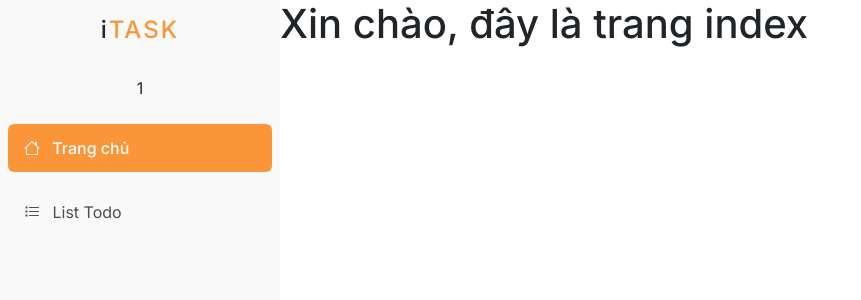
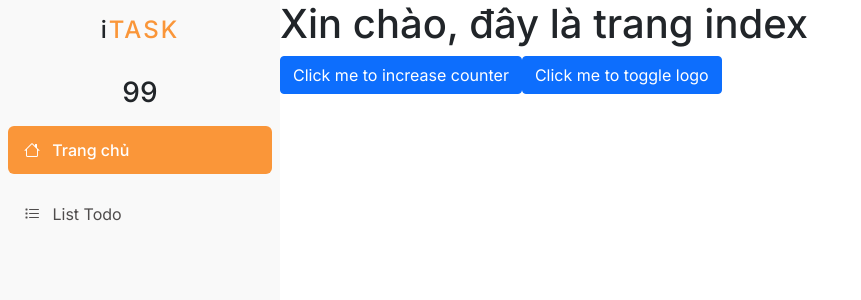
Before and after one commit to TuanPhamHP/react-learning, a React (Create React App) app: page / in a window 1280 px wide. Shown: the top 300 px of the page, without its empty margins (0-861 px from the left). Built offline with nearby package versions, Linux system fonts and the light colour scheme.

Commit message:
update: add useEffect

```diff
--- a/src/components/layouts/Sidebar.js
+++ b/src/components/layouts/Sidebar.js
@@ -2,14 +2,44 @@ import { Link, NavLink } from 'react-router-dom';
 
 import styles from '../../assets/styles/sidebar.module.css';
 import 'bootstrap-icons/font/bootstrap-icons.css';
+
+// dùng để lấy ra state của slice
+import { useSelector } from 'react-redux';
+
+// đại diện cho slice
 import { selectCount } from '../../store/counter';
-import { useSelector, useDispatch } from 'react-redux';
+
+import { useEffect } from 'react';
 
 function Sidebar() {
-	const storeCounter = useSelector(selectCount);
-	const counter = storeCounter.numb;
+	// truy cập vào state của store/counter bằng useSelector
+	// gán data lấy được vào 1 biến để gọi đến
+	const counterState = useSelector(selectCount);
+	// console.log(counterState);
+	// const counter = storeCounter.numb;
 
-	console.log(storeCounter);
+	// console.log(storeCounter);
+
+	useEffect(
+		() => {
+			//  chỉ chạy duy nhất 1 lần khi component được mounted
+			console.log('yay, i mounted');
+		},
+		[
+			// dependencies
+		]
+	);
+	// useEffect(() => {
+	// 	console.log('yay, a,b changed');
+	// },[a,b]);
+
+	useEffect(() => {
+		console.log('yay, i updated');
+	});
+
+	useEffect(() => {
+		console.log('yay, logo update');
+	}, [counterState.isShowLogo, counterState.numb]);
 
 	const sidebarStyles = {
 		width: '280px',
@@ -22,13 +52,15 @@ function Sidebar() {
 
 	return (
 		<nav className='navBar' style={sidebarStyles}>
+			{counterState.isShowLogo ? (
 				<div className='logo-text'>
 					<p className={styles.logoText}>
 						<span>i</span>
 						<span className={styles.textPr}>TASK</span>
 					</p>
 				</div>
-			<p className='text-center'>{counter}</p>
+			) : null}
+			<h3 className='text-center'>{counterState.numb}</h3>
 
 			<ul className='list-group rounded-0 px-2 '>
 				<li className={`bg-transparent list-group-item border-0 px-0 ${styles.navLinkItem}`}>
@@ -58,3 +90,19 @@ function Sidebar() {
 }
 
 export default Sidebar;
+// life cycle
+// init => mounted => updated => unmounted
+// chạy useEffect => [] => [a,b] hoặc không có dependencies =>
+
+// useEffect(() => {
+// 	first
+
+// 	return () => {
+// 		second
+// 	}
+// }, [third])
+
+// useEffect sẽ xác định kiểu chạy khi third (dependencies) thay đổi
+// [a,b] => useEffect chạy khi a || b thay đổi
+// [] => useEffect chỉ chạy duy nhất 1 lần khi component mounted
+//    => useEffect chạy mỗi lần component update
--- a/src/index.js
+++ b/src/index.js
@@ -13,11 +13,9 @@ import { Provider } from 'react-redux';
 const root = ReactDOM.createRoot(document.getElementById('root'));
 root.render(
 	<Provider store={store}>
-		<React.StrictMode>
-			<BrowserRouter>
-				<App />
-			</BrowserRouter>
-		</React.StrictMode>
+		<BrowserRouter>
+			<App />
+		</BrowserRouter>
 	</Provider>
 );
 
--- a/src/pages/index.js
+++ b/src/pages/index.js
@@ -1,15 +1,32 @@
-import { selectCount, increment } from '../store/counter';
-import { useSelector, useDispatch } from 'react-redux';
+// hook dùng để truy cập vào các actions của slice
+import { useDispatch } from 'react-redux';
+
+// import action của slice đó
+import { increment, toggleLogo } from '../store/counter';
+
 function IndexPage() {
+	// dùng để thực thi action của slice
 	const dispatch = useDispatch();
+
 	const btnClicked = () => {
+		// thực thi action của slice
 		dispatch(increment());
+	};
+
+	const btnToggleClicked = () => {
+		dispatch(toggleLogo());
 	};
 
 	return (
 		<div>
 			<h1>Xin chào, đây là trang index</h1>
-			{/* <button onClick={btnClicked}>click</button> */}
+
+			<button className='btn btn-primary' onClick={btnClicked}>
+				Click me to increase counter
+			</button>
+			<button className='btn btn-primary' onClick={btnToggleClicked}>
+				Click me to toggle logo
+			</button>
 
 			{/*
 			 	LocalStorage
--- a/src/store/counter.js
+++ b/src/store/counter.js
@@ -4,17 +4,30 @@ export const counterSlice = createSlice({
 	name: 'counter',
 	initialState: {
 		value: 0,
-		numb: 1,
+		numb: 99,
+		userName: 'Tuấn',
+		isShowLogo: true,
 	},
 	reducers: {
+		// nơi update state của bản thân slice
 		increment: state => {
 			state.numb += 1;
+		},
+		decrement: state => {
+			state.numb -= 1;
+		},
+		toggleLogo: state => {
+			state.isShowLogo = !state.isShowLogo;
 		},
 	},
 });
 
-export const { increment } = counterSlice.actions;
+export const { increment, decrement, toggleLogo } = counterSlice.actions;
 
+// export state cua slice nay
+// state ở đây tượng trưng cho state của cả redux
+// state.counter là lấy slice counter của redux
+// - counter này được định nghĩa tại hàm configureStore ở file store/index.js
 export const selectCount = state => state.counter;
 
 export default counterSlice.reducer;
```
Lines whose indentation alone changed are shown as unchanged.
